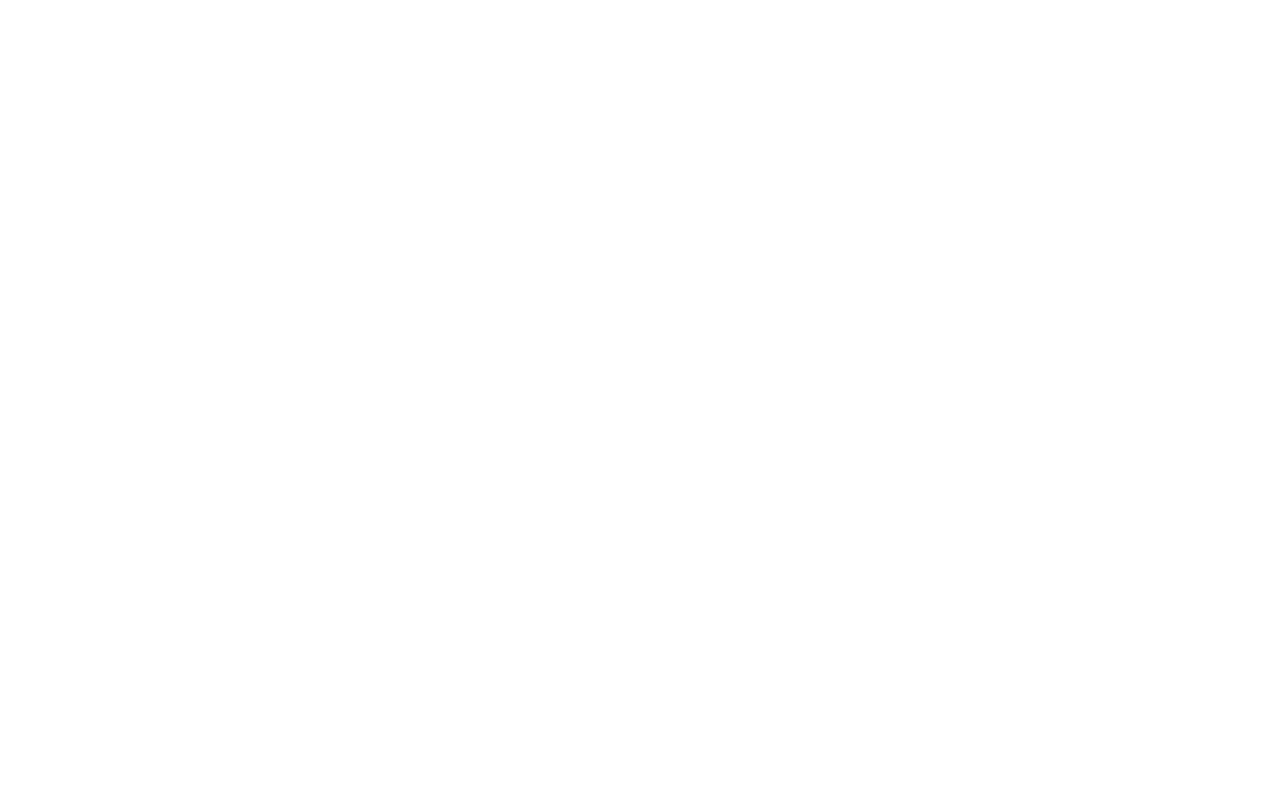
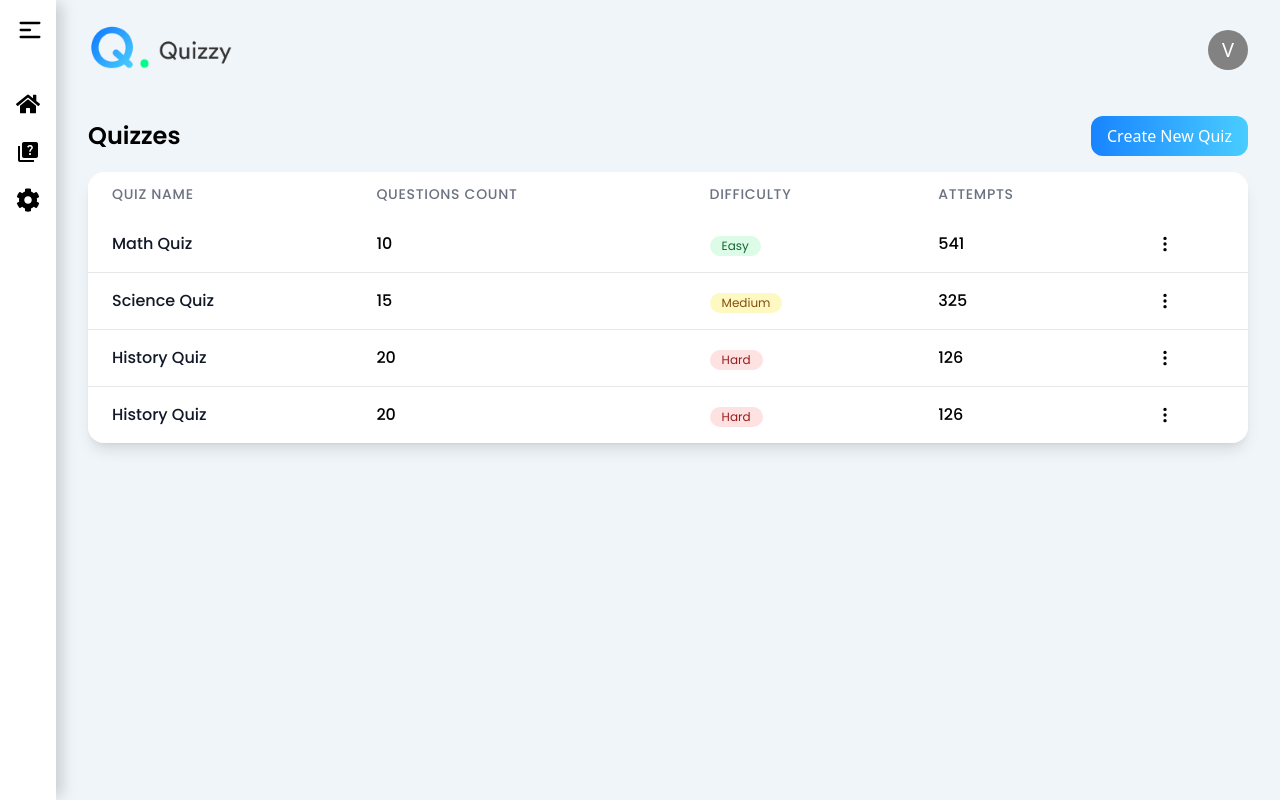
Before and after one commit to viniduminsara/Quizzy_Admin_Panel, a React (Vite) app: page /quizzes in a window 1280 px wide. Before the commit this address had no page. Built offline with nearby package versions, Linux system fonts and the light colour scheme.

Commit message:
complete quizzes page

```diff
--- a/src/App.jsx
+++ b/src/App.jsx
@@ -1,6 +1,7 @@
 import {BrowserRouter, Route, Routes} from "react-router-dom";
 import RootLayout from "./layouts/RootLayout.jsx";
 import Dashboard from "./pages/Dashboard.jsx";
+import Quizzes from "./pages/Quizzes.jsx";
 
 function App() {
 
@@ -9,6 +10,7 @@
             <Routes>
                 <Route path='/' element={<RootLayout/>}>
                     <Route index={true} element={<Dashboard/>}/>
+                    <Route path='/quizzes' element={<Quizzes/>}/>
                 </Route>
             </Routes>
         </BrowserRouter>
--- /dev/null
+++ b/src/pages/Quizzes.jsx
@@ -0,0 +1,80 @@
+import {BsThreeDotsVertical} from "react-icons/bs";
+
+const QuizzesTable = () => {
+    const quizzes = [
+        { id: 1, name: 'Math Quiz', questionsCount: 10, difficulty: 'Easy', attempts: 541 },
+        { id: 2, name: 'Science Quiz', questionsCount: 15, difficulty: 'Medium', attempts: 325 },
+        { id: 3, name: 'History Quiz', questionsCount: 20, difficulty: 'Hard', attempts: 126 },
+        { id: 3, name: 'History Quiz', questionsCount: 20, difficulty: 'Hard', attempts: 126 },
+    ];
+
+    const handleCreateQuiz = () => {
+
+    };
+
+    return (
+        <div className="flex flex-col w-72 md:w-full h-full">
+            <div className="flex justify-between items-center mb-4">
+                <h1 className="text-2xl poppins-semibold">Quizzes</h1>
+                <button
+                    onClick={handleCreateQuiz}
+                    className="bg-gradient text-white px-4 py-2 rounded-xl">
+                    Create New Quiz
+                </button>
+            </div>
+            <div className="overflow-x-auto rounded-2xl shadow-lg w-full">
+                <table className="w-full bg-white border-b last:border-b-0">
+                    <thead>
+                    <tr>
+                        <th className="py-3 px-6 text-left text-sm poppins-medium text-gray-500 uppercase tracking-wider">
+                            Quiz Name
+                        </th>
+                        <th className="py-3 px-6 text-left text-sm poppins-medium text-gray-500 uppercase tracking-wider">
+                            Questions Count
+                        </th>
+                        <th className="py-3 px-6 text-left text-sm poppins-medium text-gray-500 uppercase tracking-wider">
+                            Difficulty
+                        </th>
+                        <th className="py-3 px-6 text-left text-sm poppins-medium text-gray-500 uppercase tracking-wider">
+                            Attempts
+                        </th>
+                    </tr>
+                    </thead>
+                    <tbody className="divide-y divide-gray-200">
+                    {quizzes.map((quiz) => (
+                        <tr key={quiz.id}>
+                            <td className="py-4 px-6 poppins-medium text-gray-900">
+                                {quiz.name}
+                            </td>
+                            <td className="py-4 px-6 poppins-medium">
+                                {quiz.questionsCount}
+                            </td>
+                            <td className="py-4 px-6">
+                                    <span
+                                        className={`px-3 inline-flex text-xs leading-5 poppins-regular rounded-full ${
+                                            quiz.difficulty === 'Easy'
+                                                ? 'bg-green-100 text-green-800'
+                                                : quiz.difficulty === 'Medium'
+                                                    ? 'bg-yellow-100 text-yellow-800'
+                                                    : 'bg-red-100 text-red-800'
+                                        }`}
+                                    >
+                                        {quiz.difficulty}
+                                    </span>
+                            </td>
+                            <td className="py-4 px-6 poppins-medium">
+                                {quiz.attempts}
+                            </td>
+                            <td className="py-4 px-6 poppins-medium">
+                                <BsThreeDotsVertical size={18}/>
+                            </td>
+                        </tr>
+                    ))}
+                    </tbody>
+                </table>
+            </div>
+        </div>
+    );
+};
+
+export default QuizzesTable;
```
